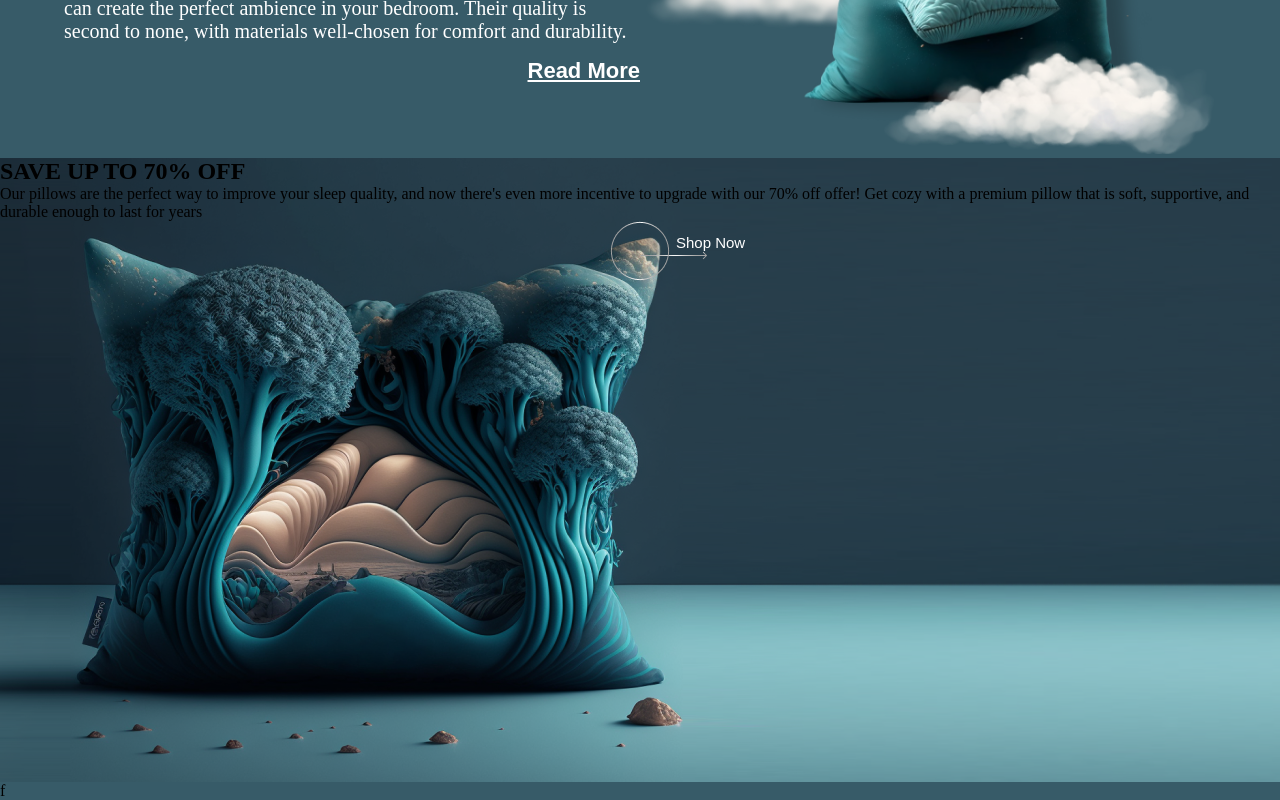
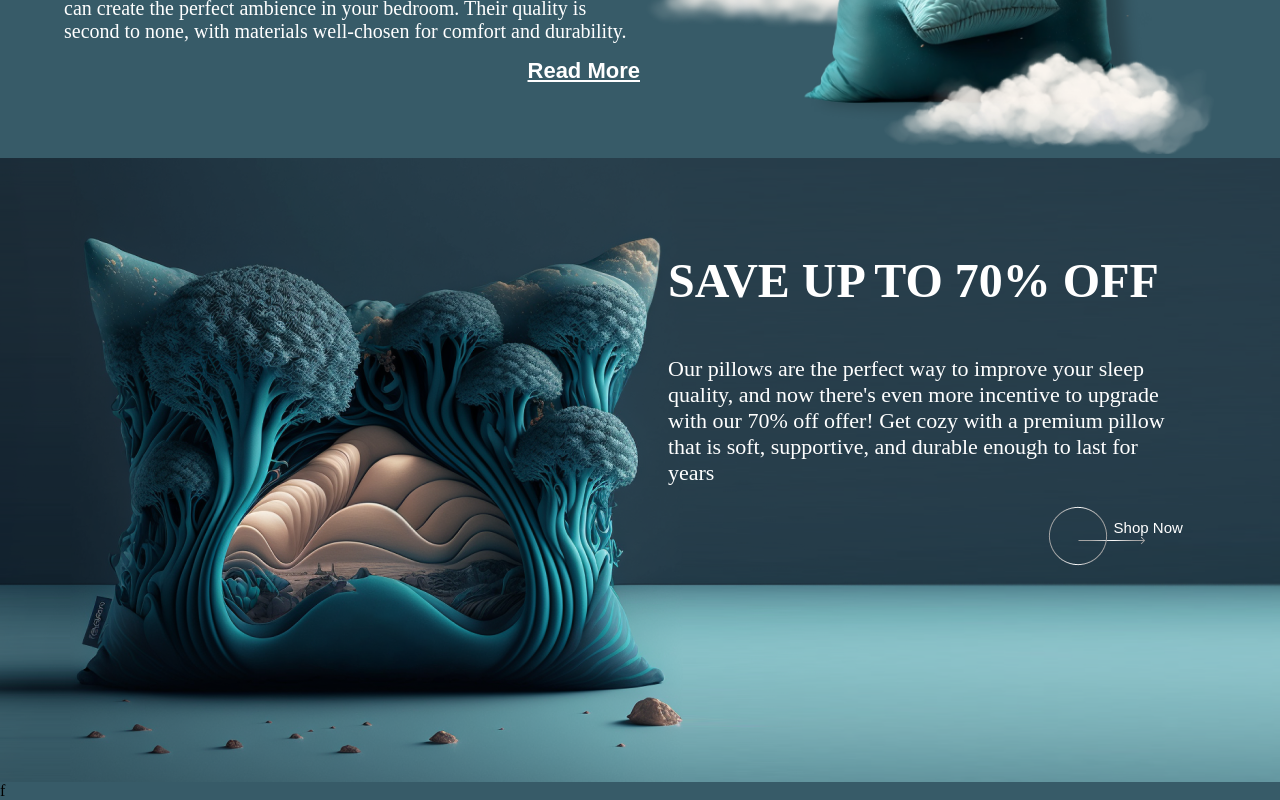
Before and after one commit to KiwiScreams/Bed-Linen-Online-Shop, a React (Vite) app: page / in a window 1280 px wide. Shown: the part 1437-2237 px from the top of the page. Built offline with nearby package versions, Linux system fonts and the light colour scheme.

Commit message:
sale styles

```diff
--- a/src/components/sale/Sale.css
+++ b/src/components/sale/Sale.css
@@ -3,6 +3,7 @@
     width: 100%;
     height: 624px;
     background: url("../../assets/img/sale.png");
+    padding: 95px 0;
     background-size: cover;
     background-repeat: no-repeat;
 }
@@ -12,7 +13,7 @@
     background-color: transparent;
     color: var(--white-clr);
     font-size: 15px;
-    left: 50%;
+    left: 80%;
     margin-top: 30px;
 }
 .sale-section button span
@@ -35,3 +36,23 @@
     top: 50%;
     transform: translate(-50%, -50%);
 }
+.sale-section div
+{
+    width: 40%;
+    display: block;
+    margin-left: auto;
+    margin-right: 100px;
+}
+.sale-section h2
+{
+    color: var(--white-clr);
+    font-size: 48px;
+    margin-bottom: 48px;
+}
+.sale-section p
+{
+    color: var(--white-clr);
+    font-size: 22px;
+    font-weight: lighter;
+    margin-bottom: 20px;
+}
--- a/src/components/sale/Sale.jsx
+++ b/src/components/sale/Sale.jsx
@@ -5,11 +5,12 @@ const Sale = () => {
   return (
     <>
       <section className="sale-section">
+        <div>
           <h2>SAVE UP TO 70% OFF</h2>
           <p>
-          Our pillows are the perfect way to improve your sleep quality, and now
-          there's even more incentive to upgrade with our 70% off offer! Get
-          cozy with a premium pillow that is soft, supportive, and durable
+            Our pillows are the perfect way to improve your sleep quality, and
+            now there's even more incentive to upgrade with our 70% off offer!
+            Get cozy with a premium pillow that is soft, supportive, and durable
             enough to last for years
           </p>
           <button>
@@ -17,6 +18,7 @@ const Sale = () => {
             <img src={circleIcon} alt="" />
             <span>Shop Now</span>
           </button>
+        </div>
       </section>
     </>
   );
```
Lines whose indentation alone changed are shown as unchanged.
